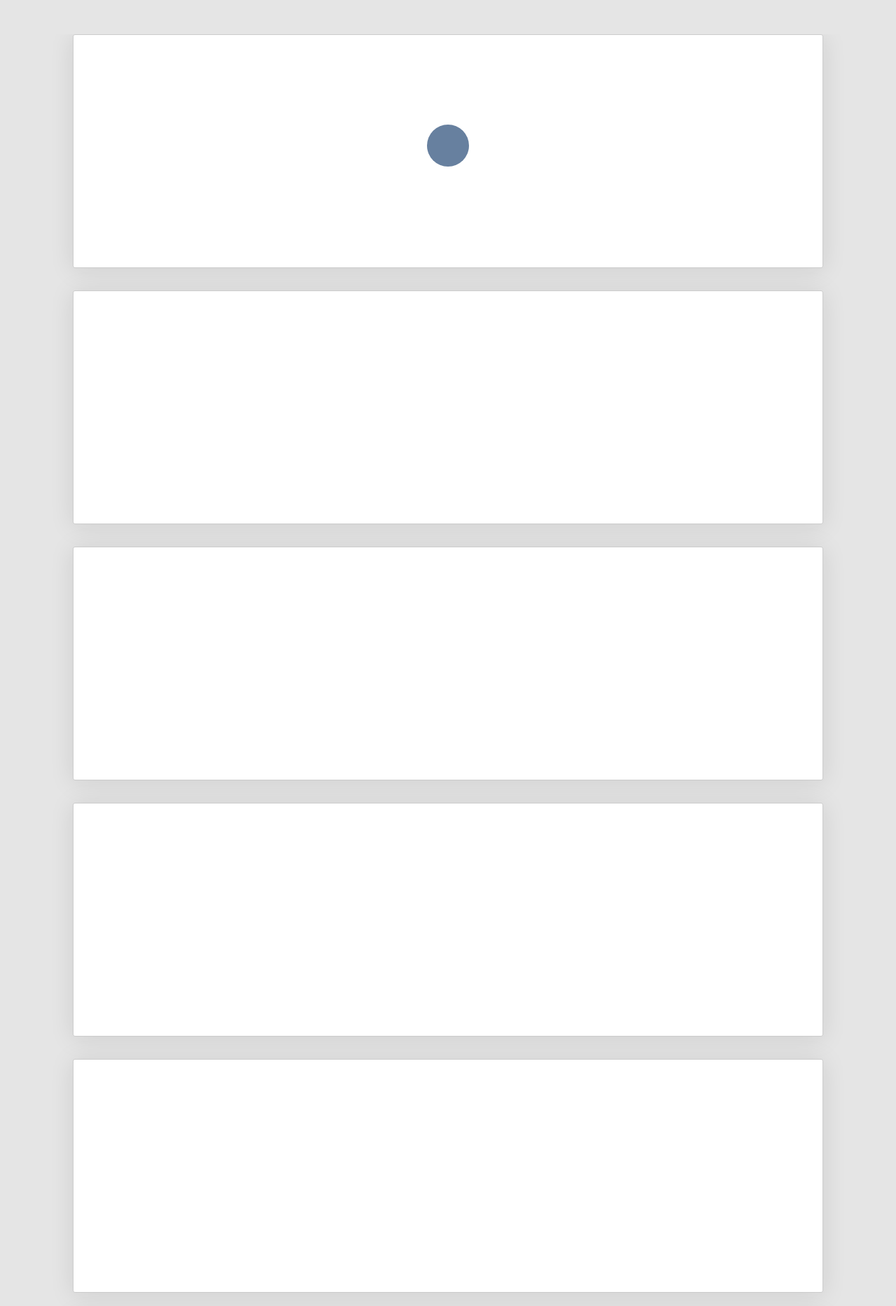
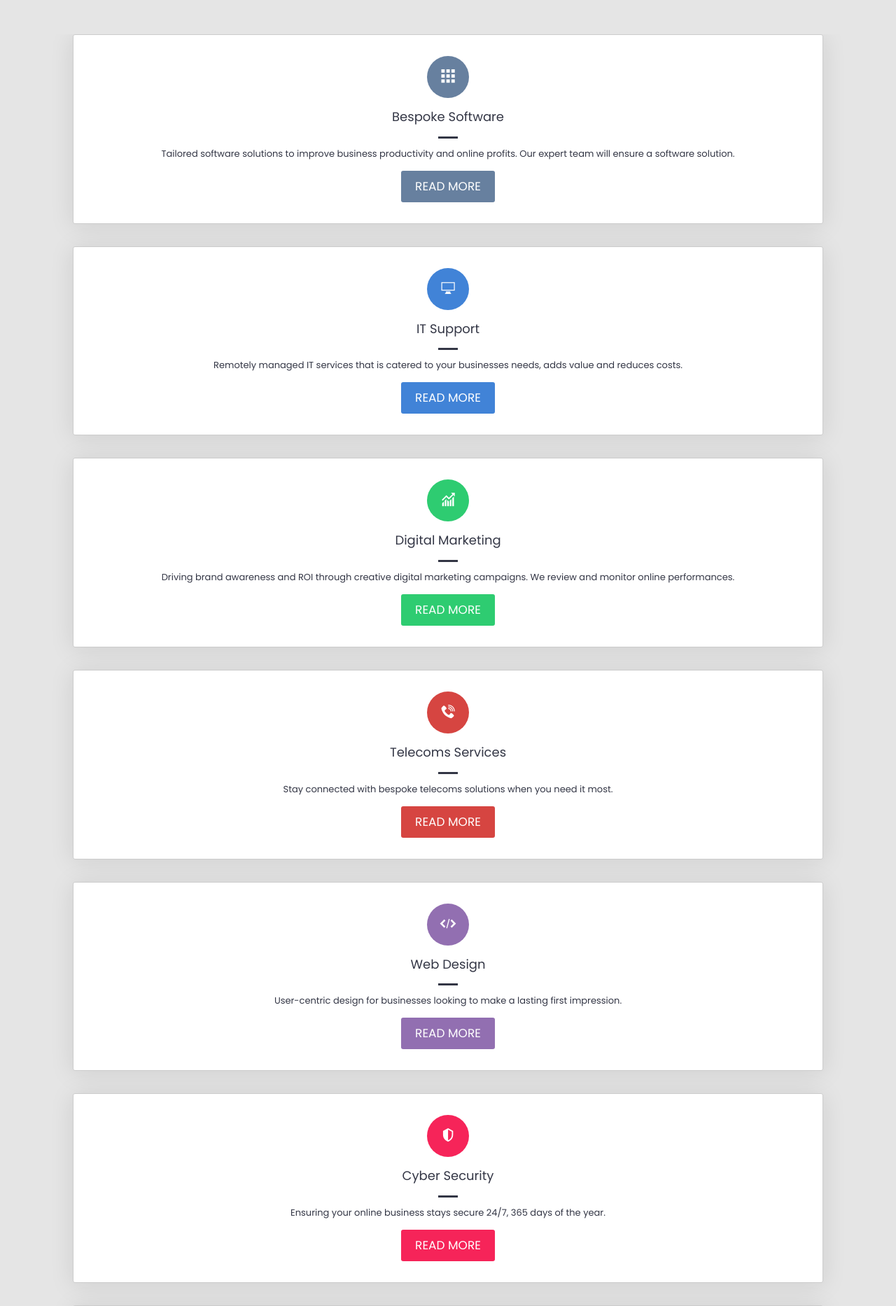
Before and after one commit to willymac1507/nm-reflection, a PHP site: page / in a window 1280 px wide. Shown: the part 803-2669 px from the top of the page at 70% size. Run offline with PHP 8.4, Linux system fonts and the light colour scheme.

Commit message:
Complete Services section

```diff
--- a/index.html
+++ b/index.html
@@ -72,17 +72,77 @@
 
     <section id="services">
         <div class="services-card-deck">
-            <div class="services-card-bespoke">
+            <a class="services-card-bespoke" href="#">
                 <div class="services-card-icon-container-bespoke">
                     <span class="services-card-icon-bespoke"></span>
                 </div>
-            </div>
-            <div class="services-card-it"></div>
-            <div class="services-card-marketing"></div>
-            <div class="services-card-telecoms"></div>
-            <div class="services-card-web"></div>
-            <div class="services-card-security"></div>
-            <div class="services-card-training"></div>
+                <span class="services-card-header">Bespoke Software</span>
+                <span class="services-card-content">
+                    Tailored software solutions to improve business productivity and online profits. Our expert team
+                    will ensure a software solution.
+                </span>
+                <div class="services-card-button-bespoke">read more</div>
+            </a>
+            <a class="services-card-it" href="#">
+                <div class="services-card-icon-container-it">
+                    <span class="services-card-icon-it"></span>
+                </div>
+                <span class="services-card-header">IT Support</span>
+                <span class="services-card-content">
+                    Remotely managed IT services that is catered to your businesses needs, adds value and reduces costs.
+                </span>
+                <div class="services-card-button-it">read more</div>
+            </a>
+            <a class="services-card-marketing" href="#">
+                <div class="services-card-icon-container-marketing">
+                    <span class="services-card-icon-marketing"></span>
+                </div>
+                <span class="services-card-header">Digital Marketing</span>
+                <span class="services-card-content">
+                    Driving brand awareness and ROI through creative digital marketing campaigns. We review and monitor online performances.
+                </span>
+                <div class="services-card-button-marketing">read more</div>
+            </a>
+            <a class="services-card-telecoms" href="#">
+                <div class="services-card-icon-container-telecoms">
+                    <span class="services-card-icon-telecoms"></span>
+                </div>
+                <span class="services-card-header">Telecoms Services</span>
+                <span class="services-card-content">
+                    Stay connected with bespoke telecoms solutions when you need it most.
+                </span>
+                <div class="services-card-button-telecoms">read more</div>
+            </a>
+            <a class="services-card-web" href="#">
+                <div class="services-card-icon-container-web">
+                    <span class="services-card-icon-web"></span>
+                </div>
+                <span class="services-card-header">Web Design</span>
+                <span class="services-card-content">
+                    User-centric design for businesses looking to make a lasting first impression.
+                </span>
+                <div class="services-card-button-web">read more</div>
+            </a>
+            <a class="services-card-security" href="#">
+                <div class="services-card-icon-container-security">
+                    <span class="services-card-icon-security"></span>
+                </div>
+                <span class="services-card-header">Cyber Security</span>
+                <span class="services-card-content">
+                    Ensuring your online business stays secure 24/7, 365 days of the year.
+                </span>
+                <div class="services-card-button-security">read more</div>
+            </a>
+            <a class="services-card-training" href="#">
+                <div class="services-card-icon-container-training">
+                    <span class="services-card-icon-training"></span>
+                </div>
+                <span class="services-card-header">Developer Training</span>
+                <span class="services-card-content">
+                    Have you considered a career in web development but you aren’t sure where to start?
+                </span>
+                <div class="services-card-button-training">read more</div>
+            </a>
         </div>
     </section>
 
--- a/styles/css/styles.css
+++ b/styles/css/styles.css
@@ -578,11 +578,14 @@ header {
   align-items: center;
   width: 92vw;
   max-width: 1072px;
-  height: 334px;
+  flex-direction: column;
+  position: relative;
+  height: auto;
   background-color: #fff;
   border: 1px solid #ccc;
   border-radius: 3px;
   box-shadow: 0 3px 35px rgba(0, 0, 0, 0.1);
+  padding: 30px;
 }
 .services-card-bespoke:hover {
   background-color: #67809f;
@@ -592,29 +595,31 @@ header {
   background-color: #fff;
   color: #67809f;
 }
+.services-card-bespoke:hover .services-card-header::after {
+  background-color: #fff;
+}
 .services-card-icon-container-bespoke {
   height: 60px;
   width: 60px;
   margin: 0 auto 17px;
   border-radius: 50%;
   background-color: #67809f;
-}
-.services-card-icon-bespoke {
   color: #fff;
-}
-.services-card-button-bespoke {
-  background-color: #67809f;
+  text-align: center;
 }
 .services-card-it {
   display: flex;
   align-items: center;
   width: 92vw;
   max-width: 1072px;
-  height: 334px;
+  flex-direction: column;
+  position: relative;
+  height: auto;
   background-color: #fff;
   border: 1px solid #ccc;
   border-radius: 3px;
   box-shadow: 0 3px 35px rgba(0, 0, 0, 0.1);
+  padding: 30px;
 }
 .services-card-it:hover {
   background-color: #4183d7;
@@ -624,29 +629,31 @@ header {
   background-color: #fff;
   color: #4183d7;
 }
+.services-card-it:hover .services-card-header::after {
+  background-color: #fff;
+}
 .services-card-icon-container-it {
   height: 60px;
   width: 60px;
   margin: 0 auto 17px;
   border-radius: 50%;
   background-color: #4183d7;
-}
-.services-card-icon-it {
   color: #fff;
-}
-.services-card-button-it {
-  background-color: #4183d7;
+  text-align: center;
 }
 .services-card-marketing {
   display: flex;
   align-items: center;
   width: 92vw;
   max-width: 1072px;
-  height: 334px;
+  flex-direction: column;
+  position: relative;
+  height: auto;
   background-color: #fff;
   border: 1px solid #ccc;
   border-radius: 3px;
   box-shadow: 0 3px 35px rgba(0, 0, 0, 0.1);
+  padding: 30px;
 }
 .services-card-marketing:hover {
   background-color: #2ecc71;
@@ -656,29 +663,31 @@ header {
   background-color: #fff;
   color: #2ecc71;
 }
+.services-card-marketing:hover .services-card-header::after {
+  background-color: #fff;
+}
 .services-card-icon-container-marketing {
   height: 60px;
   width: 60px;
   margin: 0 auto 17px;
   border-radius: 50%;
   background-color: #2ecc71;
-}
-.services-card-icon-marketing {
   color: #fff;
-}
-.services-card-button-marketing {
-  background-color: #2ecc71;
+  text-align: center;
 }
 .services-card-telecoms {
   display: flex;
   align-items: center;
   width: 92vw;
   max-width: 1072px;
-  height: 334px;
+  flex-direction: column;
+  position: relative;
+  height: auto;
   background-color: #fff;
   border: 1px solid #ccc;
   border-radius: 3px;
   box-shadow: 0 3px 35px rgba(0, 0, 0, 0.1);
+  padding: 30px;
 }
 .services-card-telecoms:hover {
   background-color: #d64541;
@@ -688,29 +697,31 @@ header {
   background-color: #fff;
   color: #d64541;
 }
+.services-card-telecoms:hover .services-card-header::after {
+  background-color: #fff;
+}
 .services-card-icon-container-telecoms {
   height: 60px;
   width: 60px;
   margin: 0 auto 17px;
   border-radius: 50%;
   background-color: #d64541;
-}
-.services-card-icon-telecoms {
   color: #fff;
-}
-.services-card-button-telecoms {
-  background-color: #d64541;
+  text-align: center;
 }
 .services-card-web {
   display: flex;
   align-items: center;
   width: 92vw;
   max-width: 1072px;
-  height: 334px;
+  flex-direction: column;
+  position: relative;
+  height: auto;
   background-color: #fff;
   border: 1px solid #ccc;
   border-radius: 3px;
   box-shadow: 0 3px 35px rgba(0, 0, 0, 0.1);
+  padding: 30px;
 }
 .services-card-web:hover {
   background-color: #926fb1;
@@ -720,29 +731,31 @@ header {
   background-color: #fff;
   color: #926fb1;
 }
+.services-card-web:hover .services-card-header::after {
+  background-color: #fff;
+}
 .services-card-icon-container-web {
   height: 60px;
   width: 60px;
   margin: 0 auto 17px;
   border-radius: 50%;
   background-color: #926fb1;
-}
-.services-card-icon-web {
   color: #fff;
-}
-.services-card-button-web {
-  background-color: #926fb1;
+  text-align: center;
 }
 .services-card-security {
   display: flex;
   align-items: center;
   width: 92vw;
   max-width: 1072px;
-  height: 334px;
+  flex-direction: column;
+  position: relative;
+  height: auto;
   background-color: #fff;
   border: 1px solid #ccc;
   border-radius: 3px;
   box-shadow: 0 3px 35px rgba(0, 0, 0, 0.1);
+  padding: 30px;
 }
 .services-card-security:hover {
   background-color: #f62459;
@@ -752,29 +765,31 @@ header {
   background-color: #fff;
   color: #f62459;
 }
+.services-card-security:hover .services-card-header::after {
+  background-color: #fff;
+}
 .services-card-icon-container-security {
   height: 60px;
   width: 60px;
   margin: 0 auto 17px;
   border-radius: 50%;
   background-color: #f62459;
-}
-.services-card-icon-security {
   color: #fff;
-}
-.services-card-button-security {
-  background-color: #f62459;
+  text-align: center;
 }
 .services-card-training {
   display: flex;
   align-items: center;
   width: 92vw;
   max-width: 1072px;
-  height: 334px;
+  flex-direction: column;
+  position: relative;
+  height: auto;
   background-color: #fff;
   border: 1px solid #ccc;
   border-radius: 3px;
   box-shadow: 0 3px 35px rgba(0, 0, 0, 0.1);
+  padding: 30px;
 }
 .services-card-training:hover {
   background-color: #926fb1;
@@ -784,18 +799,17 @@ header {
   background-color: #fff;
   color: #926fb1;
 }
+.services-card-training:hover .services-card-header::after {
+  background-color: #fff;
+}
 .services-card-icon-container-training {
   height: 60px;
   width: 60px;
   margin: 0 auto 17px;
   border-radius: 50%;
   background-color: #926fb1;
-}
-.services-card-icon-training {
   color: #fff;
-}
-.services-card-button-training {
-  background-color: #926fb1;
+  text-align: center;
 }
 
 /* ====================================================== */
@@ -848,7 +862,7 @@ section {
 }
 
 /* Other buttons */
-.btn-cta {
+div[class^=services-card-button], .btn-cta {
   display: inline-block;
   height: auto;
   font-size: 1.25rem;
@@ -862,6 +876,40 @@ section {
 
 .btn-cta {
   background-color: #926fb1;
+}
+
+div[class^=services-card-button] {
+  font-size: 1.06rem;
+  line-height: 35px;
+}
+
+.services-card-button-bespoke {
+  background-color: #67809f;
+  color: inherit;
+}
+.services-card-button-it {
+  background-color: #4183d7;
+  color: inherit;
+}
+.services-card-button-marketing {
+  background-color: #2ecc71;
+  color: inherit;
+}
+.services-card-button-telecoms {
+  background-color: #d64541;
+  color: inherit;
+}
+.services-card-button-web {
+  background-color: #926fb1;
+  color: inherit;
+}
+.services-card-button-security {
+  background-color: #f62459;
+  color: inherit;
+}
+.services-card-button-training {
+  background-color: #926fb1;
+  color: inherit;
 }
 
 /* ====================================================== */
@@ -896,13 +944,68 @@ section {
   content: "";
 }
 
-div[class^=services-card-icon]:not(div[class^=services-card-icon-container]) {
+.services-card-icon-bespoke {
   font-family: "icomoon", serif;
-  font-size: 1.438rem;
+  font-size: 1.2rem;
   line-height: 58px;
+  color: inherit;
 }
-div[class^=services-card-icon]:not(div[class^=services-card-icon-container])::before {
+.services-card-icon-bespoke::before {
   content: "";
+}
+.services-card-icon-it {
+  font-family: "icomoon", serif;
+  font-size: 1.2rem;
+  line-height: 58px;
+  color: inherit;
+}
+.services-card-icon-it::before {
+  content: "";
+}
+.services-card-icon-marketing {
+  font-family: "icomoon", serif;
+  font-size: 1.2rem;
+  line-height: 58px;
+  color: inherit;
+}
+.services-card-icon-marketing::before {
+  content: "";
+}
+.services-card-icon-telecoms {
+  font-family: "icomoon", serif;
+  font-size: 1.2rem;
+  line-height: 58px;
+  color: inherit;
+}
+.services-card-icon-telecoms::before {
+  content: "";
+}
+.services-card-icon-web {
+  font-family: "icomoon", serif;
+  font-size: 1.2rem;
+  line-height: 58px;
+  color: inherit;
+}
+.services-card-icon-web::before {
+  content: "";
+}
+.services-card-icon-security {
+  font-family: "icomoon", serif;
+  font-size: 1.2rem;
+  line-height: 58px;
+  color: inherit;
+}
+.services-card-icon-security::before {
+  content: "";
+}
+.services-card-icon-training {
+  font-family: "icomoon", serif;
+  font-size: 1.2rem;
+  line-height: 58px;
+  color: inherit;
+}
+.services-card-icon-training::before {
+  content: "";
 }
 
 /* ====================================================== */
@@ -1004,4 +1107,31 @@ div[class^=services-card-icon]:not(div[class^=services-card-icon-container])::be
   text-align: center;
 }
 
+.services-card-header {
+  font-size: 1.125rem;
+  font-weight: 400;
+  padding-bottom: 17px;
+  margin-bottom: 11px;
+  display: block;
+}
+.services-card-header::after {
+  content: "";
+  position: relative;
+  bottom: -17px;
+  margin: auto;
+  width: 28px;
+  height: 3px;
+  display: block;
+  background-color: #333645;
+}
+
+.services-card-content {
+  display: block;
+  font-size: 0.8125rem;
+  line-height: 1.375rem;
+  margin-bottom: 13px;
+  font-weight: 400;
+  text-align: center;
+}
+
 /*# sourceMappingURL=styles.css.map */
--- a/styles/scss/partials/components/_buttons.scss
+++ b/styles/scss/partials/components/_buttons.scss
@@ -56,3 +56,15 @@
         background-color: map-get($map: $card-colors, $key: 'web');
     }
 }
+
+div[class^="services-card-button"] {
+    @extend %btn;
+    font-size: 1.06rem;
+    line-height: 35px;
+}
+
+.services-card {
+    &-button {
+        @include service-button($card-colors);
+    }
+}
--- a/styles/scss/partials/components/_icons.scss
+++ b/styles/scss/partials/components/_icons.scss
@@ -33,11 +33,8 @@
     }
 }
 
-div[class^="services-card-icon"]:not(div[class^="services-card-icon-container"]) {
-    font-family: 'icomoon', serif;
-    font-size: 1.438rem;
-    line-height: 58px;
-    &::before {
-        content: '\eafb';
+.services-card {
+    &-icon {
+        @include service-icon($card-icons);
     }
 }
--- a/styles/scss/partials/components/_typography.scss
+++ b/styles/scss/partials/components/_typography.scss
@@ -16,3 +16,30 @@
     color: #fff;
     text-align: center;
 }
+
+.services-card-header {
+    font-size: 1.125rem;
+    font-weight: 400;
+    padding-bottom: 17px;
+    margin-bottom: 11px;
+    display:block;
+    &::after {
+        content: "";
+        position: relative;
+        bottom: -17px;
+        margin: auto;
+        width: 28px;
+        height: 3px;
+        display: block;
+        background-color: $color-primary;
+    }
+}
+
+.services-card-content {
+    display: block;
+    font-size: .8125rem;
+    line-height: 1.375rem;
+    margin-bottom: 13px;
+    font-weight: 400;
+    text-align: center;
+}
--- a/styles/scss/partials/layout/_containers.scss
+++ b/styles/scss/partials/layout/_containers.scss
@@ -57,7 +57,3 @@
 .services-card {
     @include service-color($card-colors);
 }
-
-div[class^="services-card-icon-container"] {
-
-}
--- a/styles/scss/partials/utilities/_mixins.scss
+++ b/styles/scss/partials/utilities/_mixins.scss
@@ -54,14 +54,17 @@
 @mixin service-color($map) {
 
     @each $theme,
-    $color, $icon in $map {
+    $color in $map {
         &-#{$theme} {
             @include page-container;
-            height: 334px;
+            flex-direction: column;
+            position: relative;
+            height: auto;
             background-color: #fff;
             border: 1px solid #ccc;
             border-radius: 3px;
             box-shadow: 0 3px 35px rgba(0, 0, 0, 0.1);
+            padding: 30px;
 
             &:hover {
                 background-color: $color;
@@ -70,6 +73,10 @@
                 div {
                     background-color: #fff;
                     color: $color;
+                }
+
+                .services-card-header::after {
+                    background-color: #fff;
                 }
             }
         }
@@ -80,14 +87,36 @@
             margin: 0 auto 17px;
             border-radius: 50%;
             background-color: $color;
-        }
-
-        &-icon-#{$theme} {
             color: #fff;
-        }
-
-        &-button-#{$theme} {
-            background-color: $color;
+            text-align: center;
         }
     }
 }
+
+@mixin service-icon($map) {
+
+    @each $theme,
+    $icon in $map {
+        &-#{$theme} {
+            font-family: 'icomoon', serif;
+            font-size: 1.2rem;
+            line-height: 58px;
+            color: inherit;
+
+            &::before {
+                content: $icon;
+            }
+        }
+    }
+}
+
+@mixin service-button($map) {
+
+    @each $theme,
+    $color in $map {
+        &-#{$theme} {
+            background-color: $color;
+            color: inherit;
+        }
+    }
+}
--- a/styles/scss/partials/utilities/_variables.scss
+++ b/styles/scss/partials/utilities/_variables.scss
@@ -24,4 +24,14 @@ $card-colors: (
     'web': #926fb1,
     'security': #f62459,
     'training': #926fb1,
-    )
+    );
+
+$card-icons: (
+    'bespoke' : '\eafb',
+    'it': '\ea17',
+    'marketing': '\ea7c',
+    'telecoms': '\e9e5',
+    'web': '\ec40',
+    'security': '\ead6',
+    'training': '\ec41',
+    );
```
Also changed, not shown: fonts/IcoMoon.woff, 1 other file.
